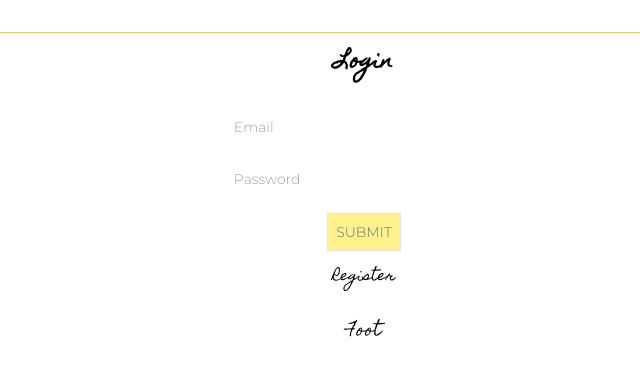
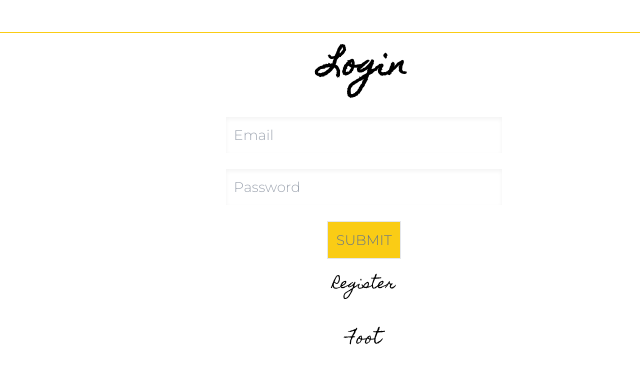
Before and after one commit to caridadrivera/nextJs_tailwind_journal, a Next.js app: page / in a window 1280 px wide. Shown: the top 382 px of the page, without its empty margins (276-916 px from the left). Built offline with nearby package versions, Linux system fonts and the light colour scheme; no server answers.

Commit message:
styling update

```diff
--- a/components/Login.js
+++ b/components/Login.js
@@ -23,13 +23,14 @@ export default function Login() {
     if(isUserLogginIn){
       try {
         await login(emailAddress, password)
+        //while awaiting, disable submit button to avoid multiple requests
       } catch(error) {
         setErrorState('incorrect email or password')
       }
       return
     }
     else {
-      try{
+      try {
           await signup(emailAddress, password)
         }
       catch(error){
@@ -52,11 +53,12 @@ export default function Login() {
   }
   return (
     <div className='flex-1 bg-green text-xs sm:text-sm flex flex-col justify-center items-center gap-5 sm:gap-4 cursor-pointer'>
-      <h1 className='font-bold text-xl sm:text-sm-4xl p-4'>{isUserLogginIn? 'Login' : 'Register'} </h1>
+      <h1 className='font-bold text-3xl sm:text-sm-4xl p-4'>{isUserLogginIn? 'Login' : 'Register'} </h1>
        {error && <div className='w-full max-w-[40ch] border-red-400 border text-center border-solid text-red-400 py-2'>{error}</div>}
-        <input type='text' value={emailAddress} onChange={(e)=> setEmailAddress(e.target.value)} placeholder='Email' className='text-slate-900 p-2 w-full max-w-[30ch] monserrat-text'/>
-        <input type='password' value={password} onChange={(e)=> setPassword(e.target.value)}  placeholder='Password' className='text-font text-slate-900 p-2 w-full max-w-[30ch] monserrat-text'/>
-          <button  onClick={onLoginInfoSubmit} className=' max-w-[15ch] border border-green border-solid uppercase p-2 monserrat-text text-slate-500 bg-yellow-200 '>SUBMIT</button>
+        <input type='text' value={emailAddress} onChange={(e)=> setEmailAddress(e.target.value)} placeholder='Email' className='text-slate-900 shadow-inner p-2 w-full max-w-[30ch] monserrat-text'/>
+        <input type='password' value={password} onChange={(e)=> setPassword(e.target.value)}  placeholder='Password' className='text-font text-slate-900 shadow-inner p-2 w-full max-w-[30ch] monserrat-text'/>
+          <button onClick={onLoginInfoSubmit}
+            className='max-w-[15ch] border border-green border-solid uppercase p-2 monserrat-text text-slate-500 bg-yellow-400 hover:bg-yellow-300'>SUBMIT</button>
 
           <h2 onClick={()=>setUserLoggingIn(!isUserLogginIn)}>  {!isUserLogginIn ? 'Login' : 'Register'}</h2>
       </div>
--- a/components/Modal.js
+++ b/components/Modal.js
@@ -13,7 +13,7 @@ export default function Modal(props) {
       },[])
 
 
-      if(!_document){return null}
+    if(!_document){return null}
 
 
 
@@ -21,8 +21,8 @@ export default function Modal(props) {
   return ReactDom.createPortal  (
     <div className='fixed inset-0 bg-white text-slate-900 flex flex-col cursor-pointer'>
         <div className='flex items-center justify-between border-b border-solid border-slate-900 p-4'>
-            <h1 className='monserrat-text'>Menu</h1>
-            <i onClick={()=> setOpenModal(false)} className='fa-solid fa-xmark'></i>
+         <h1 className='monserrat-text'>Menu</h1>
+         <i onClick={()=> setOpenModal(false)} className='fa-solid fa-xmark'></i>
         </div>
 
         <div className='p-4 flex flex-col gap-3 '>
--- a/components/UserProfile.js
+++ b/components/UserProfile.js
@@ -5,7 +5,6 @@ import PostCard from './PostCard';
 import fetchUserPosts from '../fetchinghooks/fetchPosts'
 
 export default function UserProfile() {
-
 
   const { userInfo, currentUser} = useAuth()
   const {posts, loading} = fetchUserPosts()
@@ -28,7 +27,7 @@ export default function UserProfile() {
                   </PostCard>
                 )
               })} */}
-          </>
+           </>
           )}
    </div>
   )
--- a/pages/addpost.js
+++ b/pages/addpost.js
@@ -7,6 +7,7 @@ export default function addpost() {
 
     const { userInfo, currentUser} = useAuth()
     const [post, setPost] = useState('')
+
     const {posts, loading, error, setPosts} = fetchUserPosts()
 
 
```
Also changed, not shown: context/AuthContext.js (line endings or trailing spaces), styles/globals.css (line endings or trailing spaces).
